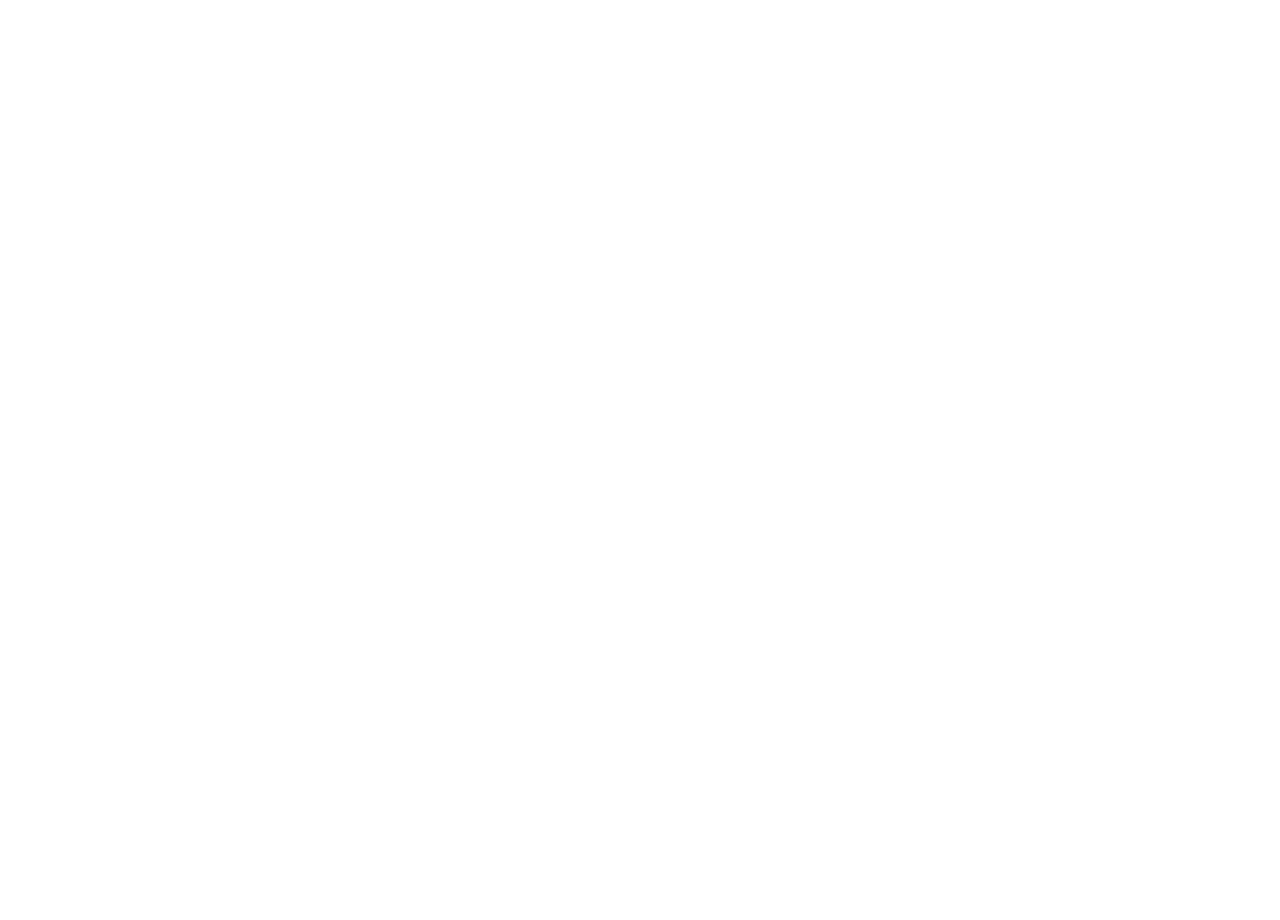
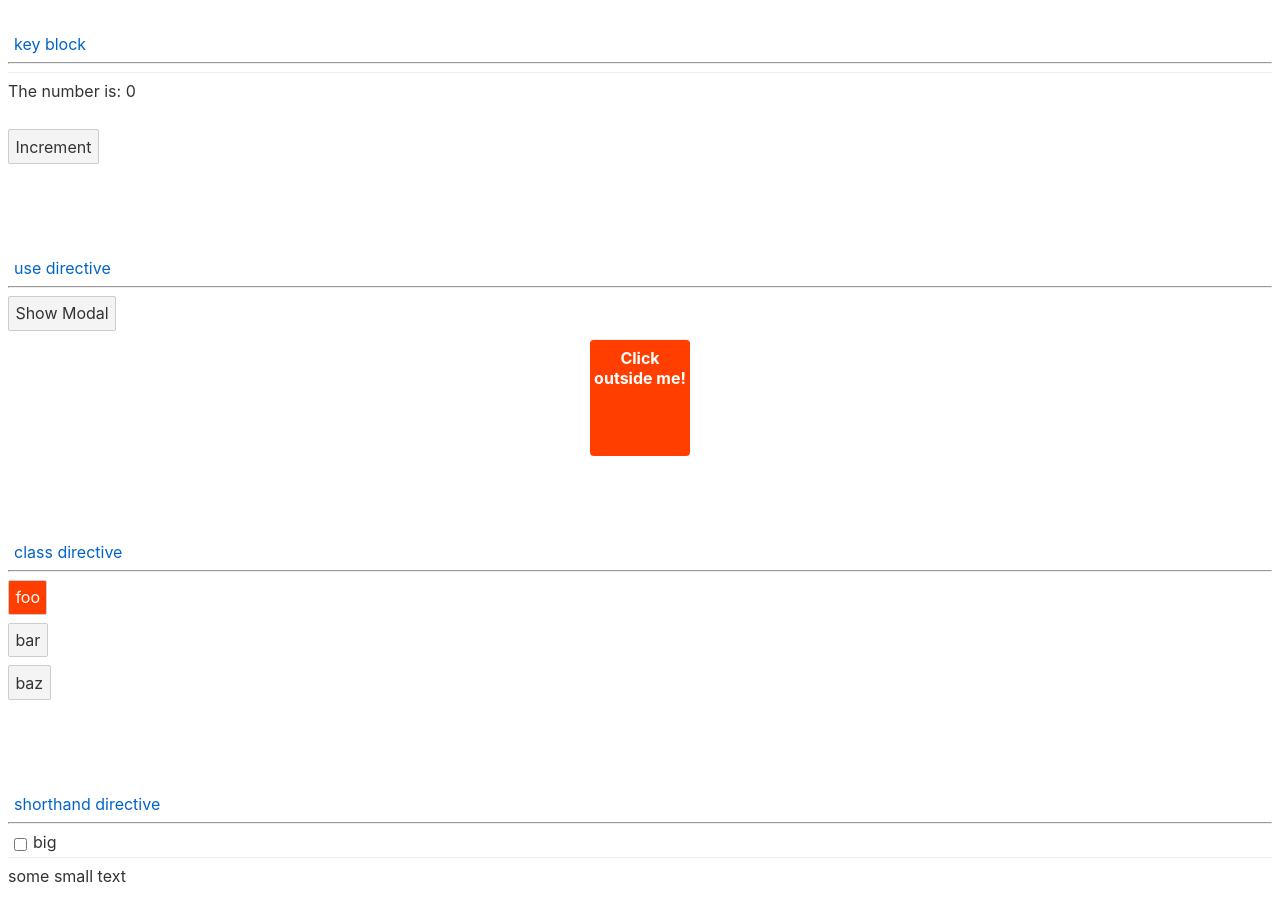
Before and after one commit to adamwbowman/svelte-ani, a Svelte app: page / in a window 1280 px wide. Shown: the part 1760-2680 px from the top of the page. Before the commit the page ends 1613 px from the top, so only its background shows below. Built offline with nearby package versions, Linux system fonts and the light colour scheme.

Commit message:
added more examples

```diff
--- a/src/App.svelte
+++ b/src/App.svelte
@@ -1,9 +1,12 @@
 <script>
 
+	// slider
 	let sliderVal = 1;
 
- let checkboxYes = false;
+	// toggle checkbox
+	let checkboxYes = false;
 
+	// tweening
  	import { tweened } from 'svelte/motion';
 	import { cubicOut } from 'svelte/easing';
 	const progress = tweened(0, {
@@ -11,18 +14,37 @@
 		easing: cubicOut
 	});
 
+	// fade
 	import { fade } from 'svelte/transition';
 	let visibleFade = true;
 
+	// fly
 	import { fly } from 'svelte/transition';
 	let visibleFly = true;
 
+	// fly-in/fade-out
 	let visibleFadeFly = true;
 
+	// local transition
 	import { slide } from 'svelte/transition';
 	let showItems = true;
 	let i = 5;
-	let items = ['one', 'two', 'three', 'four', 'five', 'six', 'seven', 'eight', 'nine', 'ten'];
+	let items =
+		['one', 'two', 'three', 'four', 'five',
+		'six', 'seven', 'eight', 'nine', 'ten'];
+
+	// key blocks
+	let keyNumber = 0;
+
+	// use directice
+	import { clickOutside } from "./click_outside.js";
+	let showModal = true;
+
+	// class directive
+	let current = 'foo';
+
+	// shorthand directive
+	let big = false;
 </script>
 
 <main>
@@ -34,6 +56,10 @@
 	<a href="#fly">fly</a> |
 	<a href="#fly-inFade-out">fly-in/dafe-out</a> |
 	<a href="#local">local transition</a> |
+	<a href="#key">key blocks</a> |
+	<a href="#use">use directive</a> |
+	<a href="#class">class directive</a> |
+	<a href="#short">shorthand directive</a> |
 
 	<!-- slider -->
 	<br /><br /><br /><br />
@@ -88,7 +114,7 @@
 
 	<!-- fly-in/fade-out -->
 	<br /><br /><br /><br />
-	<p><a id="fly-inFade-out">fly</a></p><hr>
+	<p><a id="fly-inFade-out">fly-in/fade-out</a></p><hr>
 	<label>
 		<input type="checkbox" bind:checked={visibleFadeFly}>visible
 	</label>
@@ -109,9 +135,68 @@
 		{/each}
 	{/if}
 
-	<!-- local transition -->
+	<!-- key block -->
 	<br /><br /><br /><br />
-	<p><a id="local">local transition</a></p><hr>
+	<p><a id="key">key block</a></p><hr>
+	<div>The number is:
+		{#key keyNumber}
+			<span style="display: inline-block"
+				in:fly={{ y: -20 }}>
+				{keyNumber}
+			</span>
+		{/key}
+	</div><br />
+	<button
+		on:click={() => {
+			keyNumber += 1;
+		}}>
+		Increment
+	</button>
+
+	<!-- use directive -->
+	<br /><br /><br /><br />
+	<p><a id="use">use directive</a></p><hr>
+	<button
+		on:click={() => (showModal = true)}>
+		Show Modal
+	</button>
+	{#if showModal}
+		<div class="usebox"
+			use:clickOutside
+			on:outclick={() => (showModal = false)}>
+			Click outside me!
+		</div>
+	{/if}
+
+	<!-- class directive -->
+	<br /><br /><br /><br />
+	<p><a id="class">class directive</a></p><hr>
+	<button
+		class:selected="{current === 'foo'}"
+		on:click="{() => current = 'foo'}"
+		>foo</button>
+	<button
+		class:selected="{current === 'bar'}"
+		on:click="{() => current = 'bar'}"
+	>bar</button>
+	<button
+		class:selected="{current === 'baz'}"
+		on:click="{() => current = 'baz'}"
+	>baz</button>
+
+	<!-- shorthand directive -->
+	<br /><br /><br /><br />
+	<p><a id="short">shorthand directive</a></p><hr>
+	<label>
+		<input type=checkbox bind:checked={big}>
+		big
+	</label>
+	<div class:big>
+		some {big ? 'big' : 'small'} text
+	</div>
+
+
+	<br /><br /><br /><br /><br /><br /><br />
 </main>
 
 <style>
@@ -125,4 +210,28 @@
 		padding: 0.5em 0;
 		border-top: 1px solid #eee;
 	}
+	.usebox {
+		--width: 100px;
+		--height: 100px;
+		position: relative;
+		width: var(--width);
+		height: var(--height);
+		left: calc(50% - var(--width) / 2);
+		top: calc(50% - var(--height) / 2);
+		border-radius: 4px;
+		background-color: #ff3e00;
+		color: #fff;
+		text-align: center;
+		font-weight: bold;
+	}
+	button {
+		display: block;
+	}
+	.selected {
+		background-color: #ff3e00;
+		color: white;
+	}
+	.big {
+		font-size: 4em;
+	}
 </style>
--- /dev/null
+++ b/src/click_outside.js
@@ -0,0 +1,16 @@
+
+export function clickOutside(node) {
+	const handleClick = (event) => {
+		if (!node.contains(event.target)) {
+			node.dispatchEvent(new CustomEvent("outclick"));
+		}
+	};
+
+	document.addEventListener("click", handleClick, true);
+
+	return {
+		destroy() {
+			document.removeEventListener("click", handleClick, true);
+		}
+	};
+}
```
